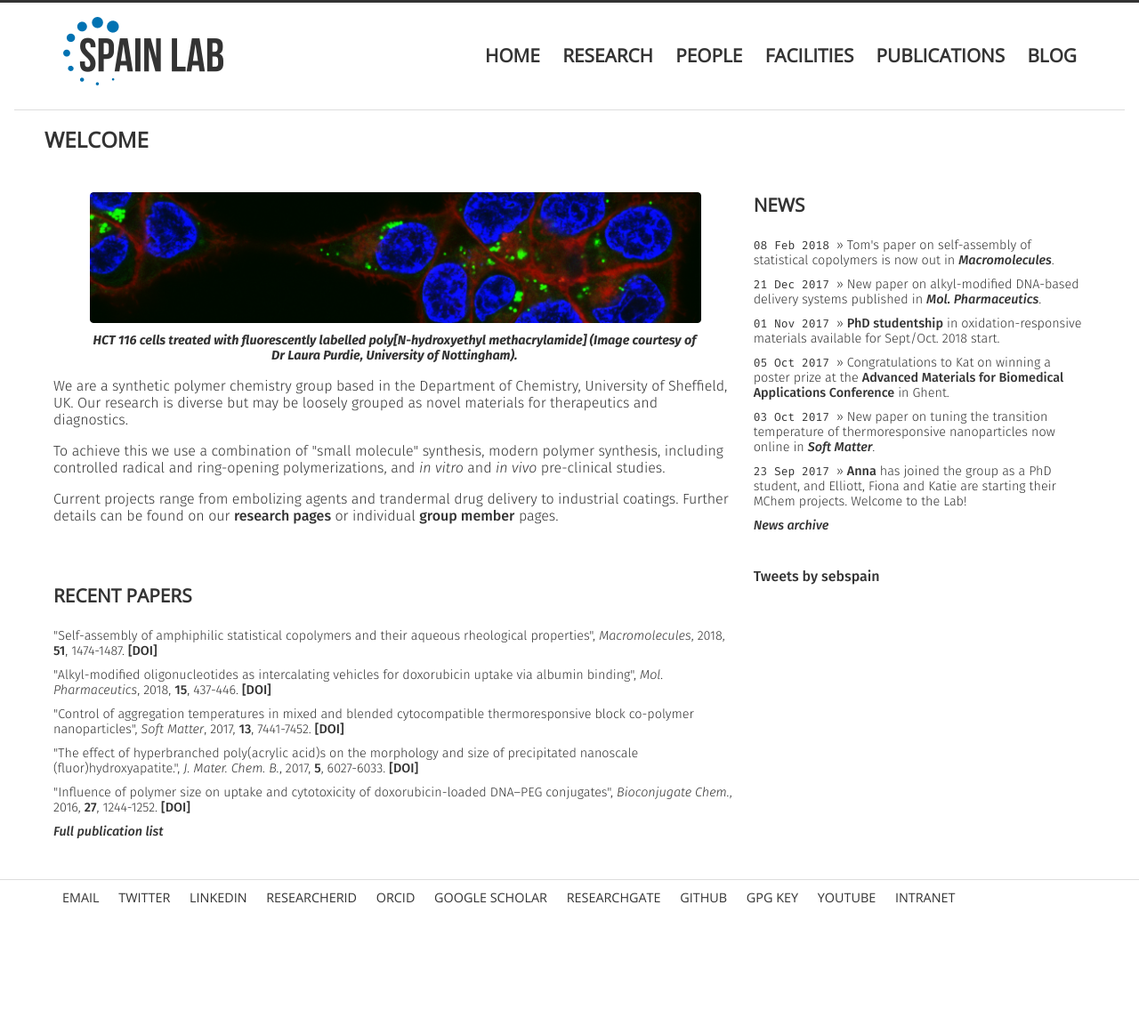
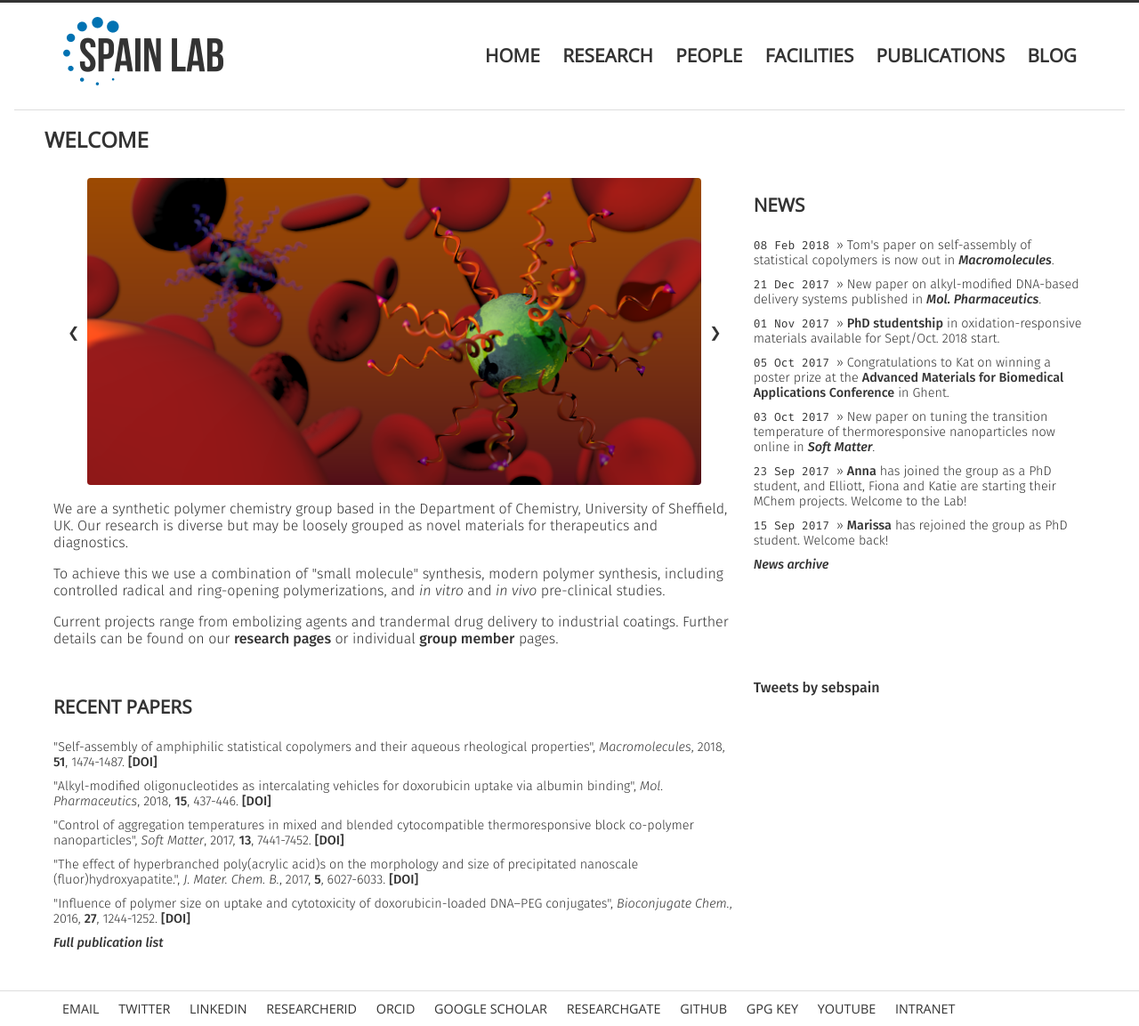
Before and after one commit to sebspain/sebspain.github.io, a Jekyll site: the page built from index.html, in a window 1280 px wide. Shown: the whole page at 89% size. Built offline with Jekyll 4.4.1, drawn with Linux system fonts in a browser that asks for light colours; comment, search, counter and statistics services are not loaded; before the commit the page ends 1028 px from its top, so only the background shows below that.

Commit message:
added slider to front page

```diff
--- a/index.html
+++ b/index.html
@@ -4,11 +4,16 @@
 ---
 
 <h1>{{ page.title }}</h1>
-<div class="unit w-2-3 center-on-mobiles">
-    <figure>
-        <img src="/img/hpma_confocal.png" alt="Confocal microscopy image of HCT 116 cells treated with fluorescently labelled poly[N-hydroxyethyl methacrylamide]. Copyright: Dr Laura Purdie.">
-        <figcaption>HCT 116 cells treated with fluorescently labelled poly[N-hydroxyethyl methacrylamide] (Image courtesy of Dr Laura Purdie, University of Nottingham).</figcaption>
-    </figure>
+<div class="unit w-2-3">
+    <div class="w3-display-container">
+        <img class="slider" src="img/front_slider/slider_1.png">
+        <img class="slider" src="img/front_slider/slider_3.png">
+        <img class="slider" src="img/front_slider/slider_2.png">
+        <img class="slider" src="img/front_slider/slider_4.png">
+
+    <button class="w3-button w3-display-left" onclick="plusDivs(-1)">&#10094;</button>
+    <button class="w3-button w3-display-right" onclick="plusDivs(+1)">&#10095;</button>
+    </div>
     <p>
     We are a synthetic polymer chemistry group based in the Department of Chemistry, University of Sheffield, UK. Our research is diverse but may be loosely grouped as novel materials for therapeutics and diagnostics.
     </p>
@@ -21,17 +26,17 @@
     </p>
 </div>
 
-<div class="unit w-1-3 center-on-mobiles">
+<div class="unit w-1-3">
     <h2>News</h2>
     <ul class="news">
-        {% for story in site.data.news limit:6 %}
+        {% for story in site.data.news limit:7 %}
         <li><span>{{ story.date | date: " %d %b %Y " }}</span> &raquo; {{ story.storytext }}</li>
         {% endfor %}
         <li><a href="news_archive.html"><em>News archive</em></a></li>
     </ul>
 </div>
 
-<div class="unit w-2-3 center-on-mobiles">
+<div class="unit w-2-3">
     <h2>Recent Papers</h2>
     <ul class="news">
       {% for paper in site.data.papers limit:5 %}
```
Also changed, not shown: other parts of index.html (+21 -0 lines).
